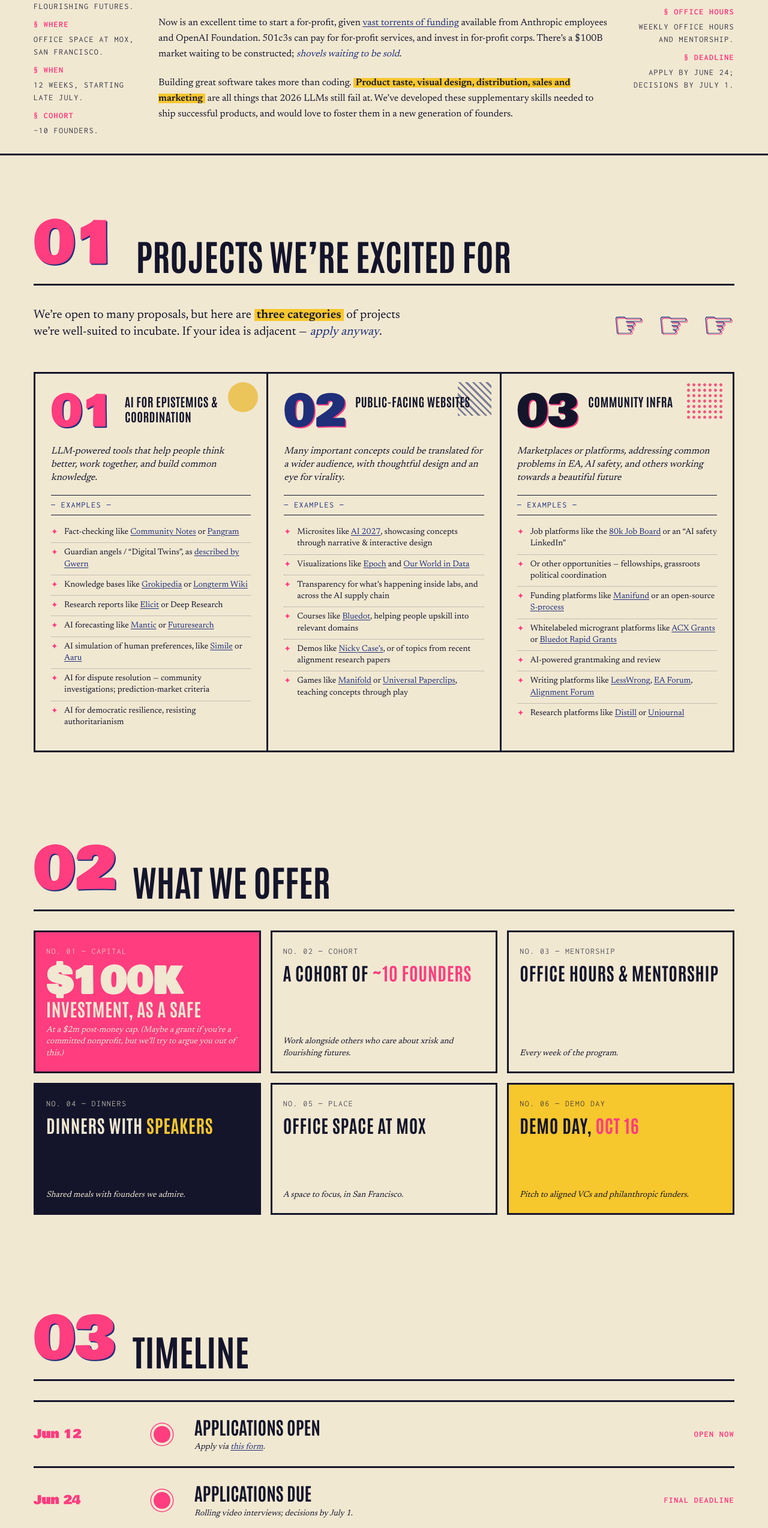
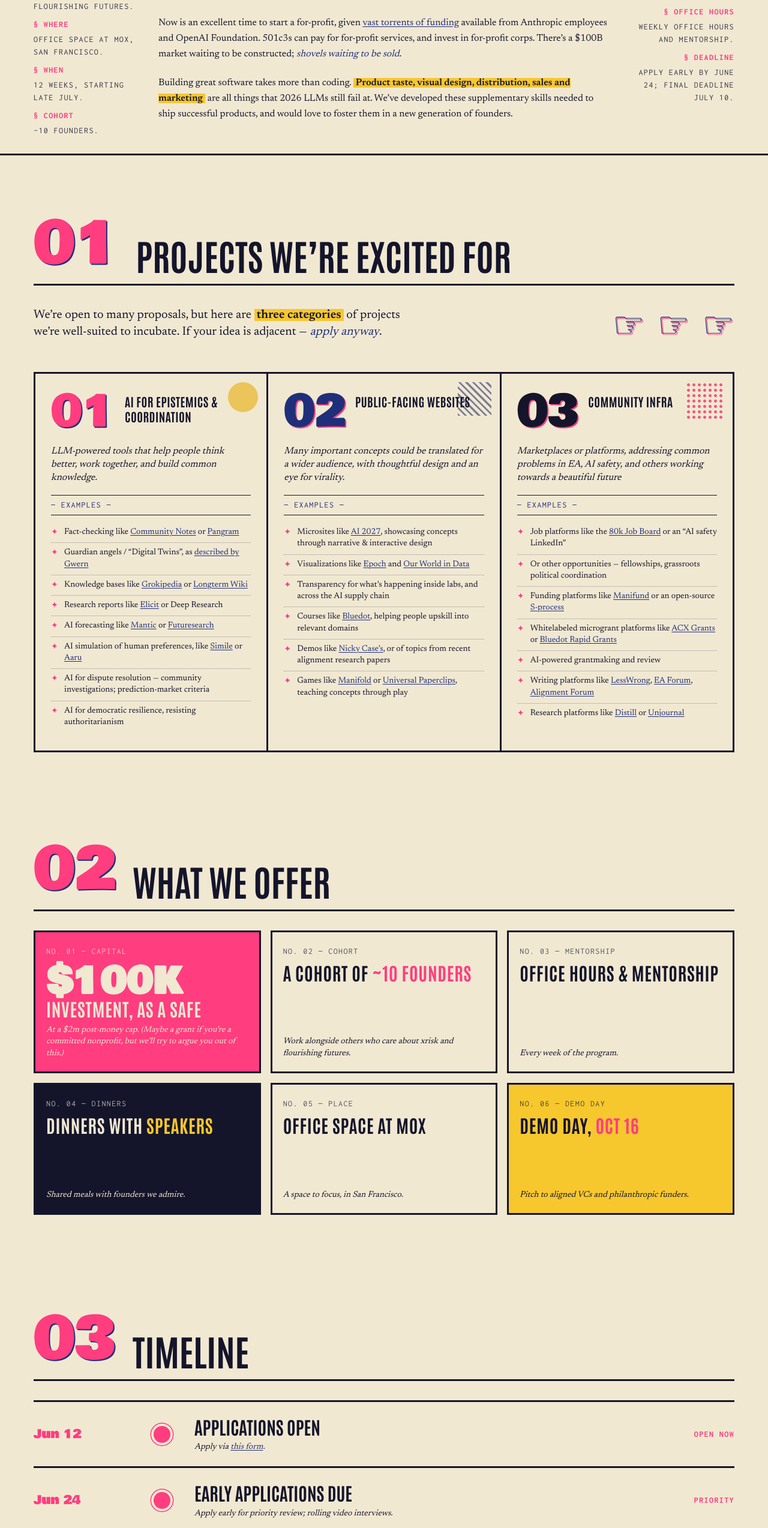
Before and after one commit to manifoldmarkets/surplus, a Next.js app: page / in a window 1280 px wide. Shown: the part 1059-3606 px from the top of the page at 60% size. Built offline with nearby package versions, Linux system fonts and the light colour scheme.

Commit message:
Update Jun 24 to be early deadline

```diff
--- a/app/page.tsx
+++ b/app/page.tsx
@@ -6,7 +6,7 @@ export default function Home() {
         <div className="flex flex-wrap items-center justify-between gap-5 bg-ink-dark px-6 py-1.5 font-mono text-sm uppercase tracking-widest text-paper max-bp:flex-nowrap max-bp:justify-center max-bp:gap-2.5 max-bp:px-4 max-bp:py-2.5">
           <span>☞&nbsp;&nbsp;Cohort begins July 20</span>
           <span className="max-bp:hidden">
-            <b className="text-ink-yellow">Applications open</b> · Early deadline Jun 10 · Final Jun 24
+            <b className="text-ink-yellow">Applications open</b> · Early deadline Jun 24 · Final Jul 10
           </span>
           <span className="max-bp:hidden">$100K + SAFE · 12 weeks · Berkeley</span>
         </div>
@@ -290,7 +290,7 @@ export default function Home() {
               <span className="mt-2.5 block text-sm font-bold tracking-widest text-ink-pink">§&nbsp;Office hours</span>
               <span className="mt-1 block opacity-85">Weekly office hours and mentorship.</span>
               <span className="mt-2.5 block text-sm font-bold tracking-widest text-ink-pink">§&nbsp;Deadline</span>
-              <span className="mt-1 block opacity-85">Apply by June 24; decisions by July 1.</span>
+              <span className="mt-1 block opacity-85">Apply early by June 24; final deadline July 10.</span>
             </div>
           </div>
         </div>
@@ -581,10 +581,26 @@ export default function Home() {
               <span className="h-7 w-7 justify-self-center rounded-full bg-ink-pink shadow-[0_0_0_4px_var(--color-paper),0_0_0_5.5px_var(--color-ink-pink)]"></span>
               <div>
                 <div className="font-condensed text-3xl font-bold uppercase leading-tight max-bp:text-xl">
+                  Early Applications Due
+                </div>
+                <div className="mt-1.5 font-serif text-sm italic text-ink-dark">
+                  Apply early for priority review; rolling video interviews.
+                </div>
+              </div>
+              <span className="text-right font-mono text-sm uppercase tracking-widest text-ink-blue max-bp:hidden [&_b]:text-ink-pink">
+                <b>Priority</b>
+              </span>
+            </div>
+
+            <div className="grid grid-cols-[160px_60px_1fr_240px] items-center gap-6 border-b-[3px] border-ink-dark py-[22px] max-bp:grid-cols-[88px_24px_1fr] max-bp:gap-3.5">
+              <span className="font-display text-xl leading-none text-ink-pink max-bp:text-lg">Jul 10</span>
+              <span className="h-7 w-7 justify-self-center rounded-full bg-ink-pink shadow-[0_0_0_4px_var(--color-paper),0_0_0_5.5px_var(--color-ink-pink)]"></span>
+              <div>
+                <div className="font-condensed text-3xl font-bold uppercase leading-tight max-bp:text-xl">
                   Applications Due
                 </div>
                 <div className="mt-1.5 font-serif text-sm italic text-ink-dark">
-                  Rolling video interviews; decisions by July 1.
+                  Final deadline; rolling video interviews continue.
                 </div>
               </div>
               <span className="text-right font-mono text-sm uppercase tracking-widest text-ink-blue max-bp:hidden [&_b]:text-ink-pink">
@@ -893,7 +909,7 @@ export default function Home() {
               <span>
                 Apply by June 24
                 <span className="block font-mono text-sm font-normal normal-case tracking-widest opacity-80">
-                  Decisions by July 1
+                  Early deadline · rolling decisions
                 </span>
               </span>
             </a>
```
Also changed, not shown: 1 other file (tests, documents, lock files or other folders).
